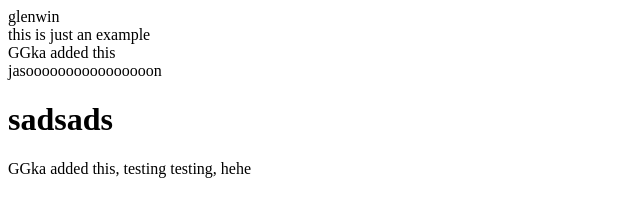
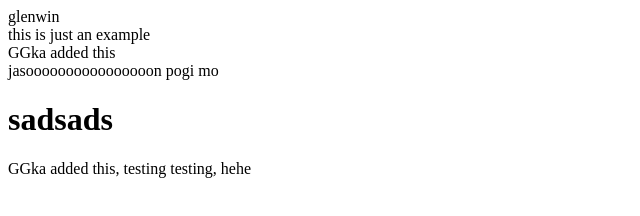
Before and after one commit to Jeysown/ExampleGit, a plain HTML site: page index.html in a window 1280 px wide. Shown: the full height of the page, 0-640 px from the left. Drawn offline with Linux system fonts and the light colour scheme.

Commit message:
jooooooyth

```diff
--- a/index.html
+++ b/index.html
@@ -13,7 +13,7 @@
       GGka added this
     </div>
     <div class="">
-      jasoooooooooooooooon
+      jasoooooooooooooooon pogi mo
       <h1>sadsads</h1>
     </div>
     <div>
```
